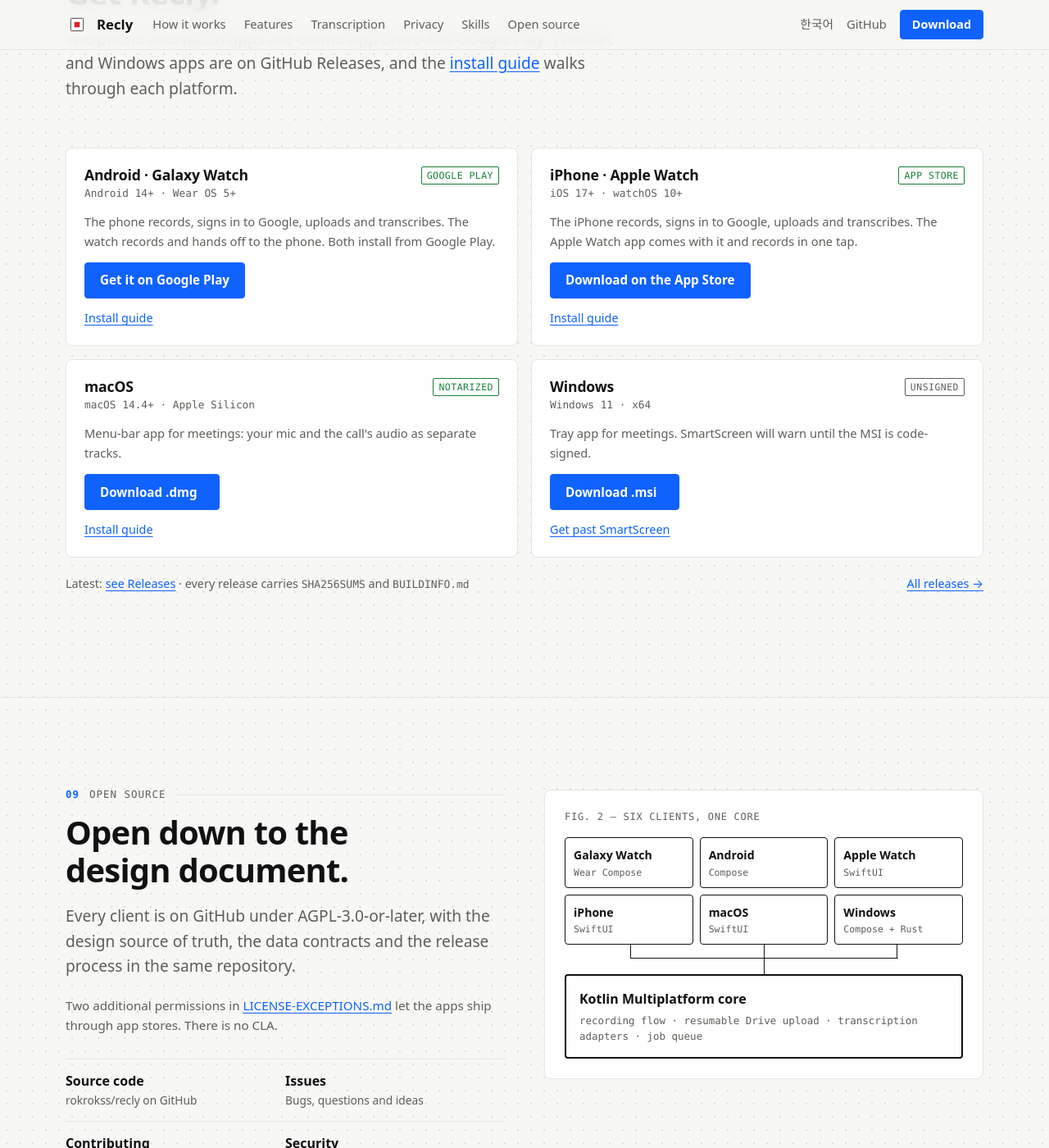
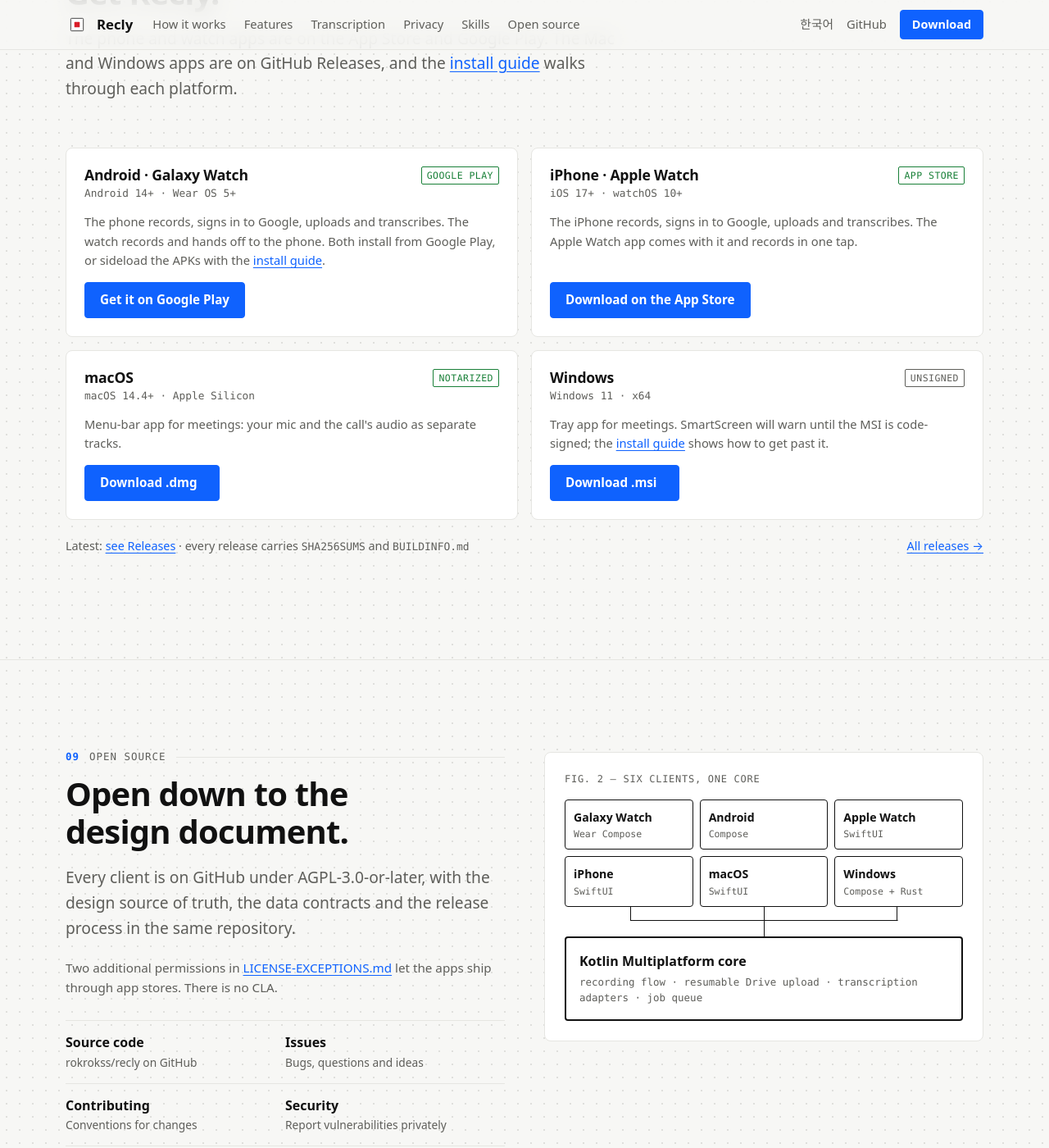
Before and after one commit to rokrokss/recly, a Jekyll site: the page docs/index.html, which Jekyll copies as it is, in a window 1280 px wide and 1400 px high, scrolled down 7558 px. Shown: the whole window at 82% size. Built offline with Jekyll 4.4.1, drawn with Linux system fonts in a browser that asks for light colours.

Commit message:
One button per download card
The install-guide links move from under the buttons into the card text, so every card ends in a
single button and the buttons in a row line up at any width. Requirement items no longer break in
the middle ("Wear OS / 5+").

Co-Authored-By: Claude Opus 5.5 <noreply@anthropic.com>

```diff
--- a/docs/assets/site.css
+++ b/docs/assets/site.css
@@ -343,8 +343,7 @@ h3 { font-size: 1.1rem; font-weight: 650; letter-spacing: -0.01em; }
 .dl header { display: flex; align-items: flex-start; justify-content: space-between; gap: 12px; }
 .dl .req { margin: 4px 0 0; color: var(--muted); font: 0.8rem/1.4 var(--mono); }
 .dl p { margin: 0; color: var(--muted); font-size: 0.92rem; }
-.dl .actions { display: flex; flex-direction: column; align-items: flex-start; gap: 12px; margin-top: auto; }
-.dl .actions a:not(.btn) { font-size: 0.9rem; }
+.dl .actions { display: flex; margin-top: auto; }
 @media (max-width: 620px) { .downloads { grid-template-columns: 1fr; } }
 .release-line { display: flex; flex-wrap: wrap; justify-content: space-between; gap: 8px 24px; margin-top: 20px; color: var(--muted); font-size: 0.9rem; }
 
--- a/docs/index.html
+++ b/docs/index.html
@@ -327,35 +327,31 @@
     </div>
     <div class="downloads">
       <article class="dl">
-        <header><div><h3>Android · Galaxy Watch</h3><p class="req">Android 14+ · Wear OS 5+</p></div><span class="badge badge-ok">Google Play</span></header>
-        <p>The phone records, signs in to Google, uploads and transcribes. The watch records and hands off to the phone. Both install from Google Play.</p>
+        <header><div><h3>Android · Galaxy Watch</h3><p class="req">Android&nbsp;14+ · Wear&nbsp;OS&nbsp;5+</p></div><span class="badge badge-ok">Google Play</span></header>
+        <p>The phone records, signs in to Google, uploads and transcribes. The watch records and hands off to the phone. Both install from Google Play, or sideload the APKs with the <a href="/install.html#android-phone">install guide</a>.</p>
         <div class="actions">
           <a class="btn btn-primary" href="https://play.google.com/store/apps/details?id=app.recly">Get it on Google Play</a>
-          <a href="/install.html#android-phone">Install guide</a>
         </div>
       </article>
       <article class="dl">
-        <header><div><h3>iPhone · Apple Watch</h3><p class="req">iOS 17+ · watchOS 10+</p></div><span class="badge badge-ok">App Store</span></header>
+        <header><div><h3>iPhone · Apple Watch</h3><p class="req">iOS&nbsp;17+ · watchOS&nbsp;10+</p></div><span class="badge badge-ok">App Store</span></header>
         <p>The iPhone records, signs in to Google, uploads and transcribes. The Apple Watch app comes with it and records in one tap.</p>
         <div class="actions">
           <a class="btn btn-primary" href="https://apps.apple.com/app/recly-record-for-your-ai/id6809930443">Download on the App Store</a>
-          <a href="/install.html#iphone--apple-watch">Install guide</a>
         </div>
       </article>
       <article class="dl">
-        <header><div><h3>macOS</h3><p class="req">macOS 14.4+ · Apple Silicon</p></div><span class="badge badge-ok">Notarized</span></header>
+        <header><div><h3>macOS</h3><p class="req">macOS&nbsp;14.4+ · Apple&nbsp;Silicon</p></div><span class="badge badge-ok">Notarized</span></header>
         <p>Menu-bar app for meetings: your mic and the call's audio as separate tracks.</p>
         <div class="actions">
           <a class="btn btn-primary" data-asset="^Recly-macOS-.*\.dmg$" href="https://github.com/rokrokss/recly/releases">Download .dmg <span class="size"></span></a>
-          <a href="/install.html#macos">Install guide</a>
         </div>
       </article>
       <article class="dl">
-        <header><div><h3>Windows</h3><p class="req">Windows 11 · x64</p></div><span class="badge badge-soon">Unsigned</span></header>
-        <p>Tray app for meetings. SmartScreen will warn until the MSI is code-signed.</p>
+        <header><div><h3>Windows</h3><p class="req">Windows&nbsp;11 · x64</p></div><span class="badge badge-soon">Unsigned</span></header>
+        <p>Tray app for meetings. SmartScreen will warn until the MSI is code-signed; the <a href="/install.html#windows">install guide</a> shows how to get past it.</p>
         <div class="actions">
           <a class="btn btn-primary" data-asset="^Recly-.*\.msi$" href="https://github.com/rokrokss/recly/releases">Download .msi <span class="size"></span></a>
-          <a href="/install.html#windows">Get past SmartScreen</a>
         </div>
       </article>
     </div>
```
Also changed, not shown: docs/ko/index.html (+6 -10 lines).
